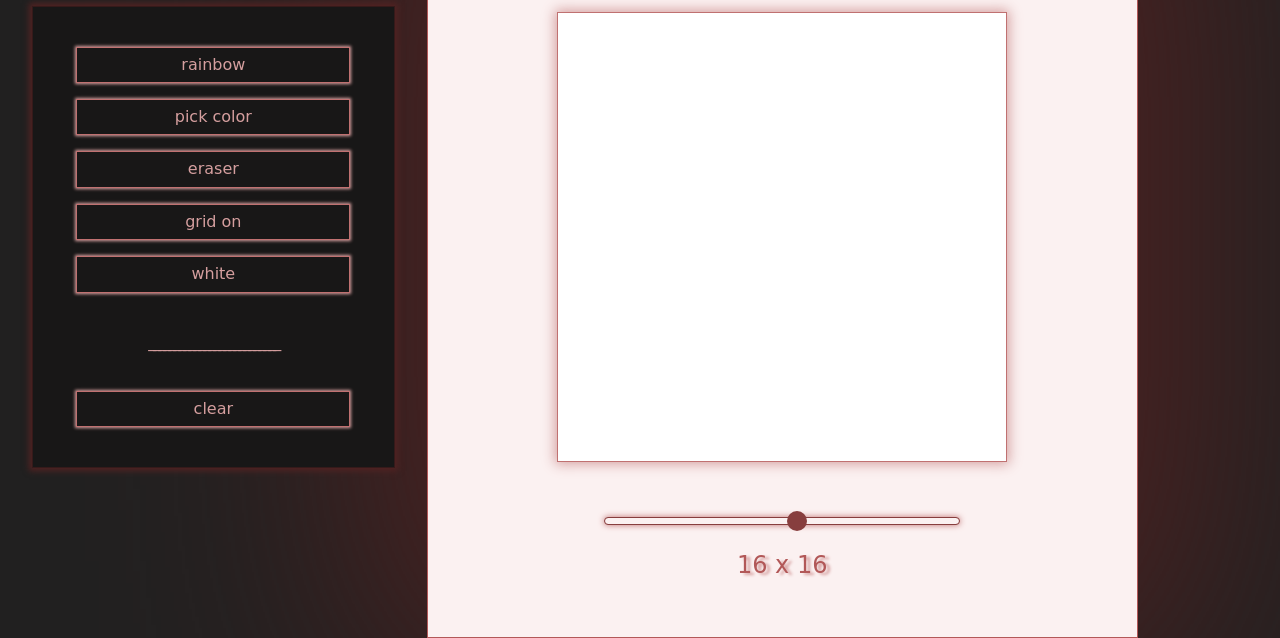
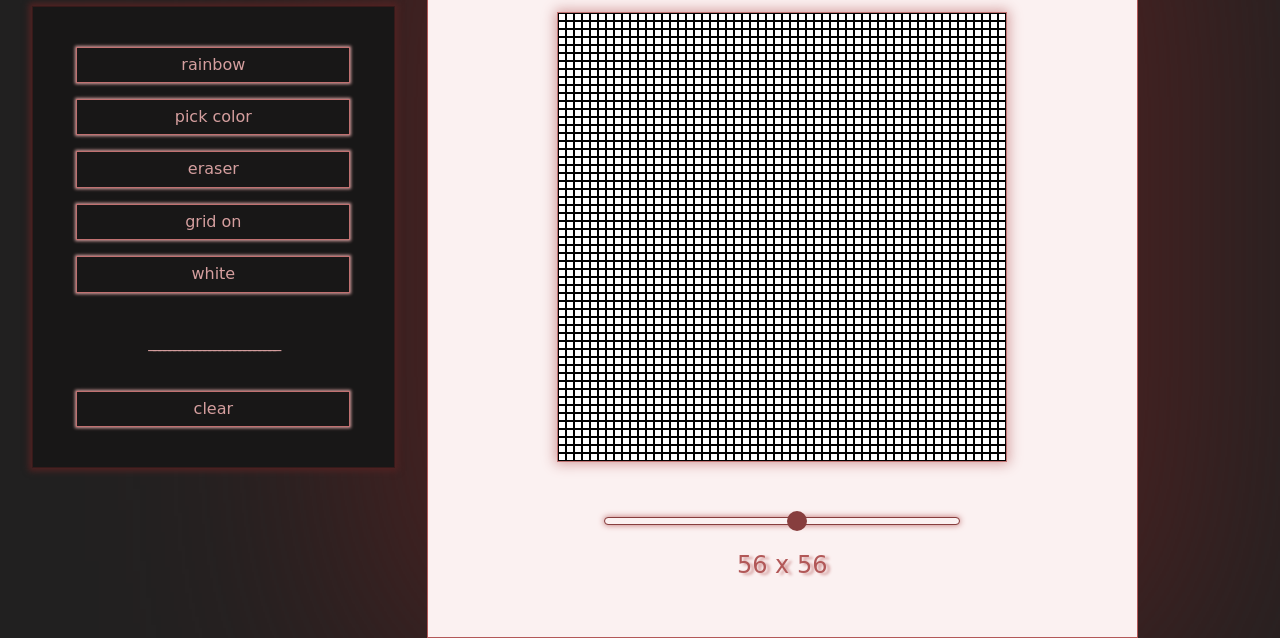
Before and after one commit to graycorvid/etch-a-sketch, a website: page index.html in a window 1280 px wide. Shown: the part 164-802 px from the top of the page. Drawn offline with nearby package versions, Linux system fonts and the light colour scheme; files that its build step writes are made by us from their sources; the site is published under a folder, as on GitHub Pages, so addresses that start at the root find nothing; a web font is replaced by a local one.

Commit message:
Fix src path to the index.js file

```diff
--- a/index.html
+++ b/index.html
@@ -42,6 +42,6 @@
         <div class="right"></div>
       </div>
     </div>
-    <script src="/ETCH-A-SKETCH/src/js/index.js"></script>
+    <script src="src/js/index.js"></script>
   </body>
 </html>
```
